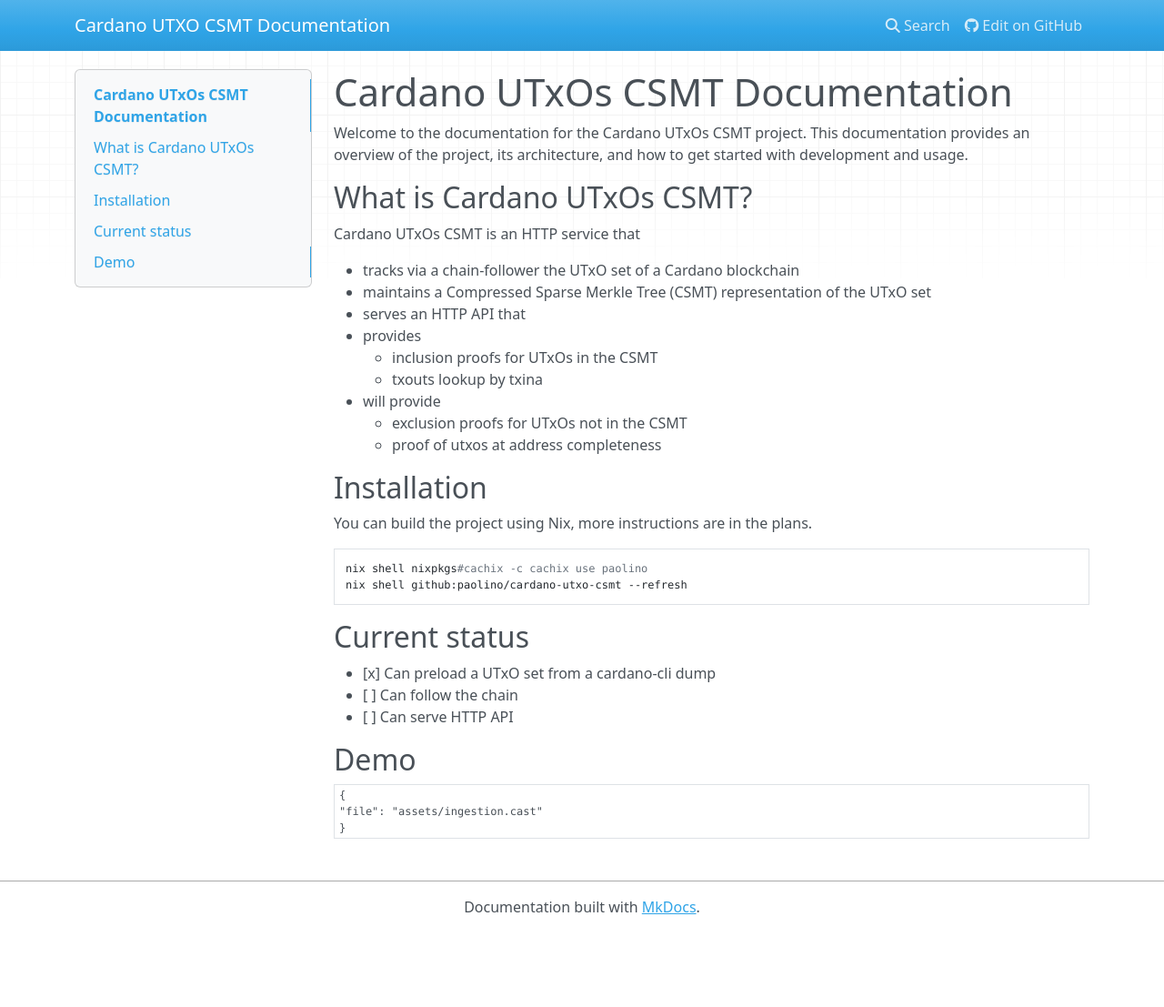
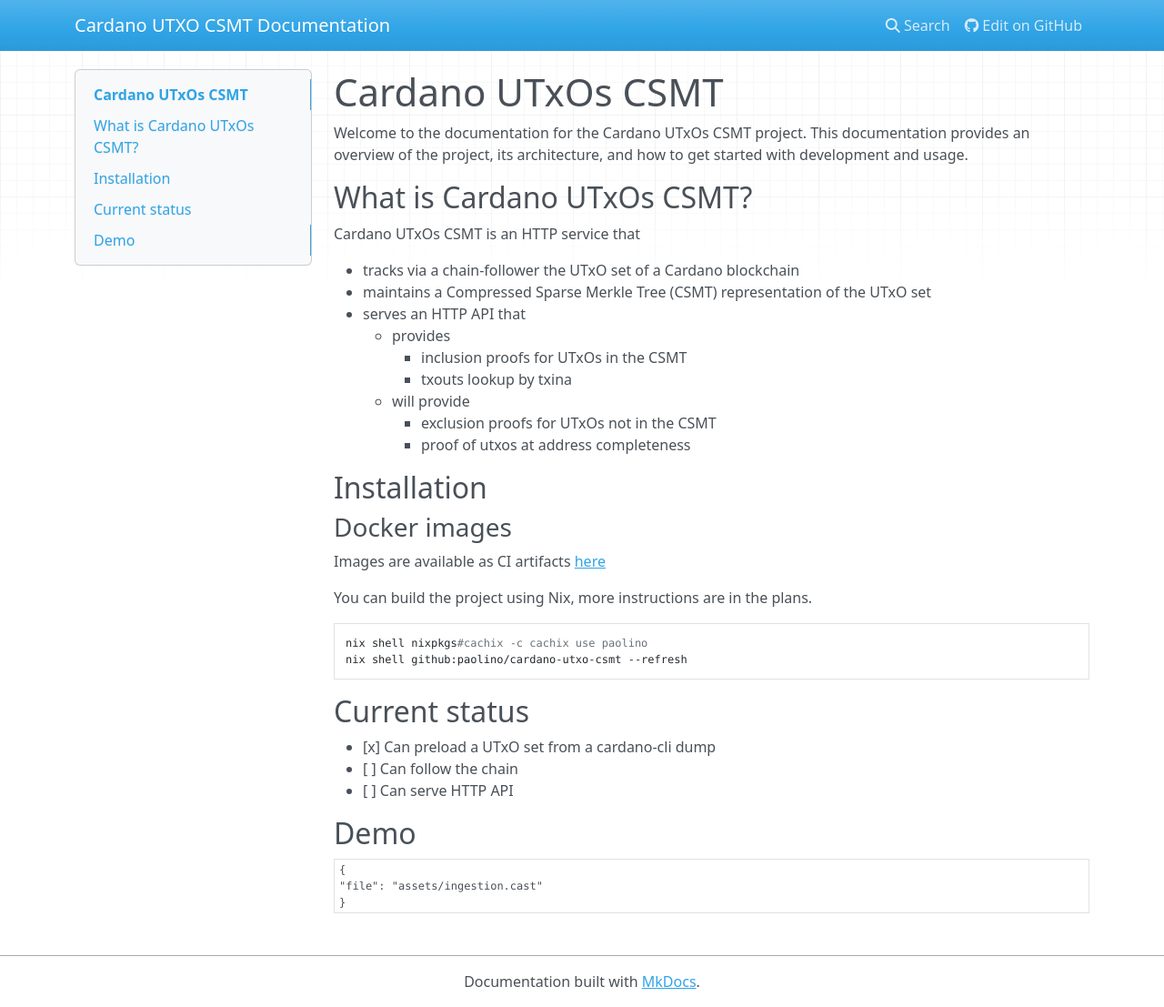
Before and after one commit to paolino/cardano-utxo-csmt, an MkDocs documentation site: the page built from docs/index.md, in a window 1280 px wide and 1107 px high. Shown: the whole window at 91% size. Built offline with MkDocs 1.6.1, drawn with Linux system fonts in a browser that asks for light colours; nearby versions of some CDN libraries.

```diff
--- a/docs/index.md
+++ b/docs/index.md
@@ -1,4 +1,4 @@
-# Cardano UTxOs CSMT Documentation
+# Cardano UTxOs CSMT
 
 Welcome to the documentation for the Cardano UTxOs CSMT project. This documentation provides an overview of the project, its architecture, and how to get started with development and usage.
 
@@ -9,14 +9,18 @@
 - tracks via a chain-follower the UTxO set of a Cardano blockchain
 - maintains a Compressed Sparse Merkle Tree (CSMT) representation of the UTxO set
 - serves an HTTP API that
-  - provides
-    - inclusion proofs for UTxOs in the CSMT
-    - txouts lookup by txina
-  - will provide
-    - exclusion proofs for UTxOs not in the CSMT
-    - proof of utxos at address completeness
+    - provides
+        - inclusion proofs for UTxOs in the CSMT
+        - txouts lookup by txina
+    - will provide
+        - exclusion proofs for UTxOs not in the CSMT
+        - proof of utxos at address completeness
 
 ## Installation
+
+### Docker images
+
+Images are available as CI artifacts [here](https://github.com/paolino/cardano-utxo-csmt/actions)
 
 You can build the project using Nix, more instructions are in the plans.
 
```
Also changed, not shown: 9 other files.
